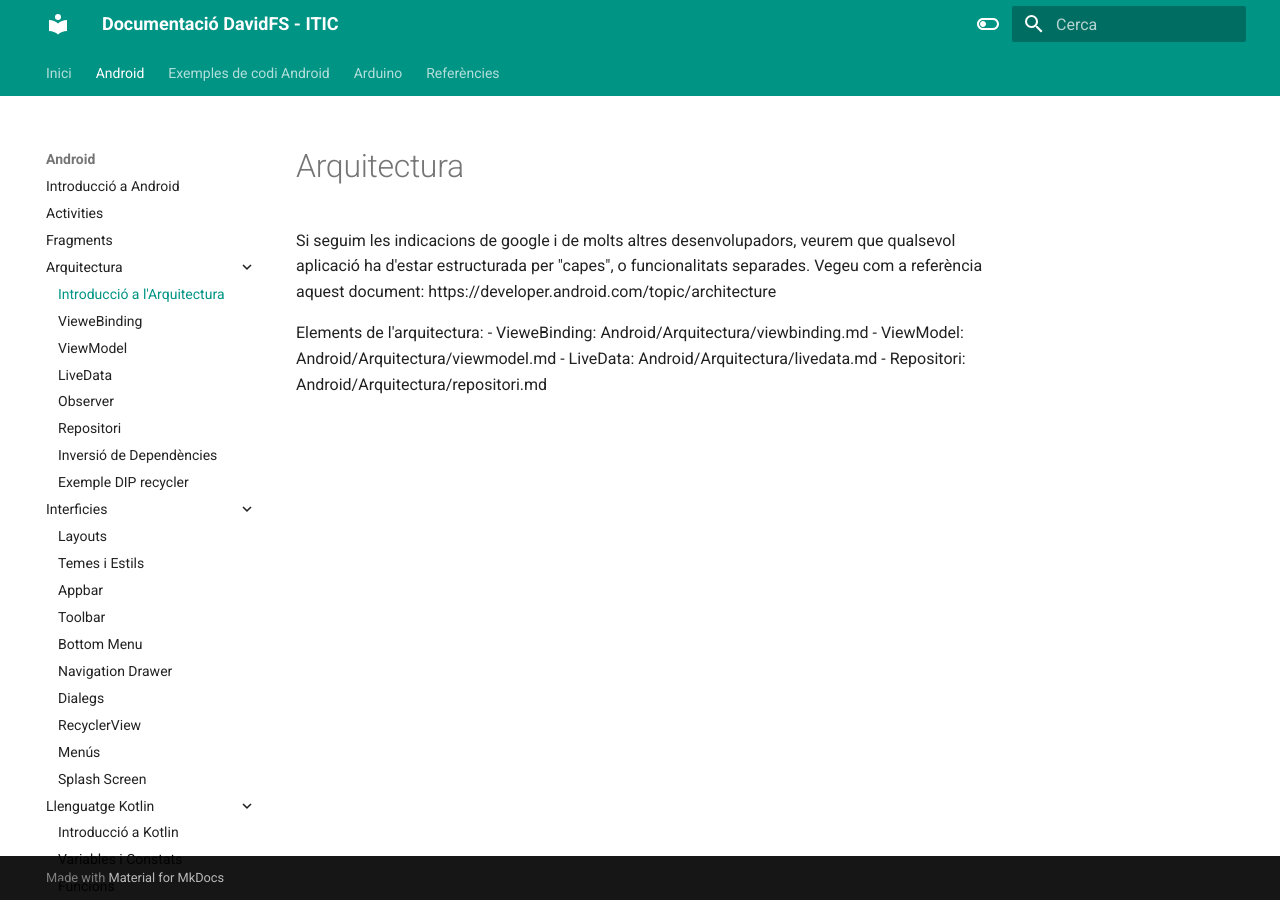
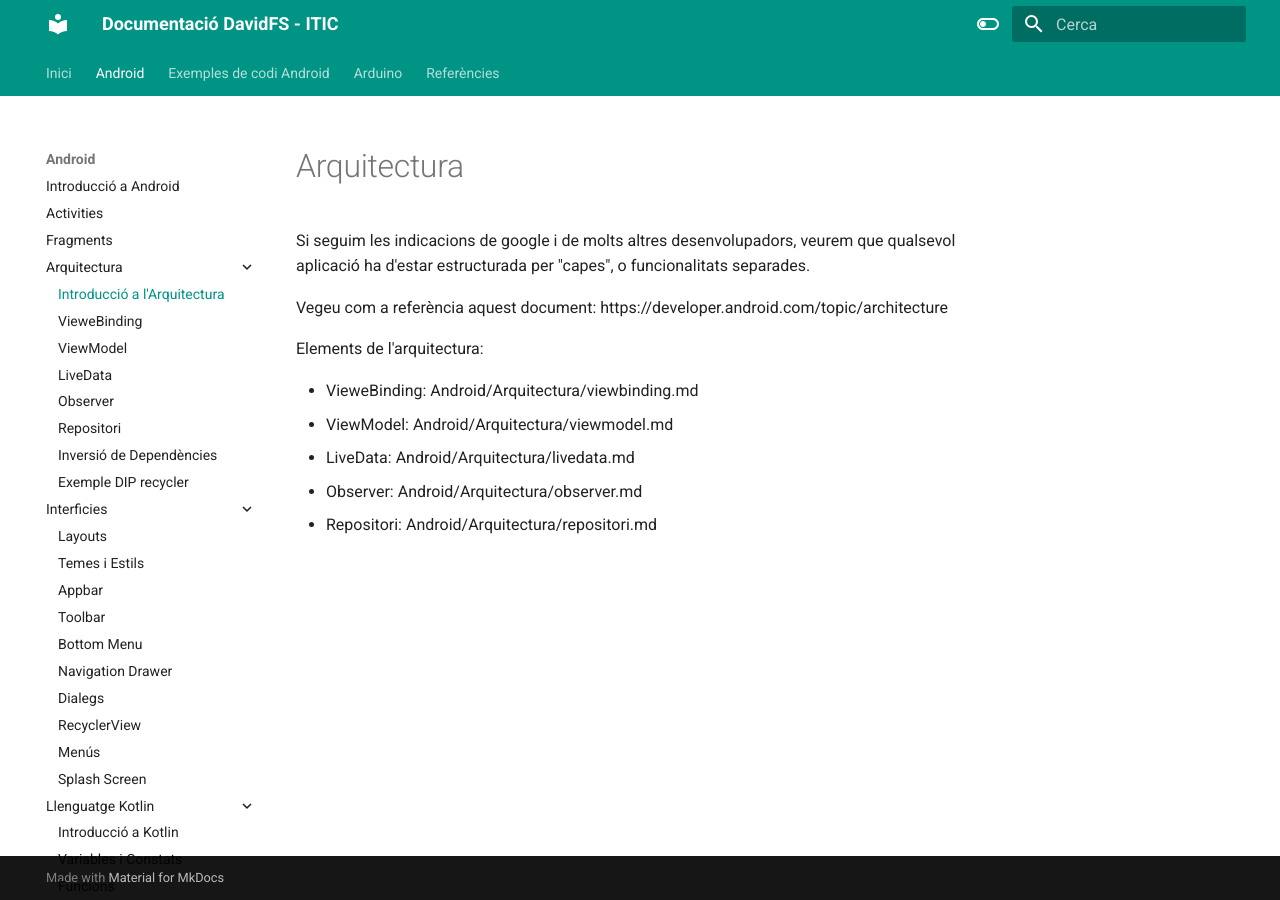
Before and after one commit to davidfs-itic/davidfs-itic, an MkDocs documentation site: the page built from docs/Android/Arquitectura/index.md, in a window 1280 px wide. Built offline with MkDocs 1.6.1 and Material for MkDocs 9.7.7, drawn with Linux system fonts in a browser that asks for light colours.

```diff
--- a/docs/Android/Arquitectura/index.md
+++ b/docs/Android/Arquitectura/index.md
@@ -1,10 +1,13 @@
 # Arquitectura
 
 Si seguim les indicacions de google i de molts altres desenvolupadors, veurem que qualsevol aplicació ha d'estar estructurada per "capes", o funcionalitats separades.
+
 Vegeu com a referència aquest document: https://developer.android.com/topic/architecture
 
 Elements de l'arquitectura:
+
 - VieweBinding: Android/Arquitectura/viewbinding.md
 - ViewModel: Android/Arquitectura/viewmodel.md
 - LiveData: Android/Arquitectura/livedata.md
+- Observer: Android/Arquitectura/observer.md
 - Repositori: Android/Arquitectura/repositori.md
```
Also changed, not shown: docs/Android/Arquitectura/inversiodependencies.md (+2 -3 lines), docs/Android/Arquitectura/solid.md (added, +4 -0 lines).
